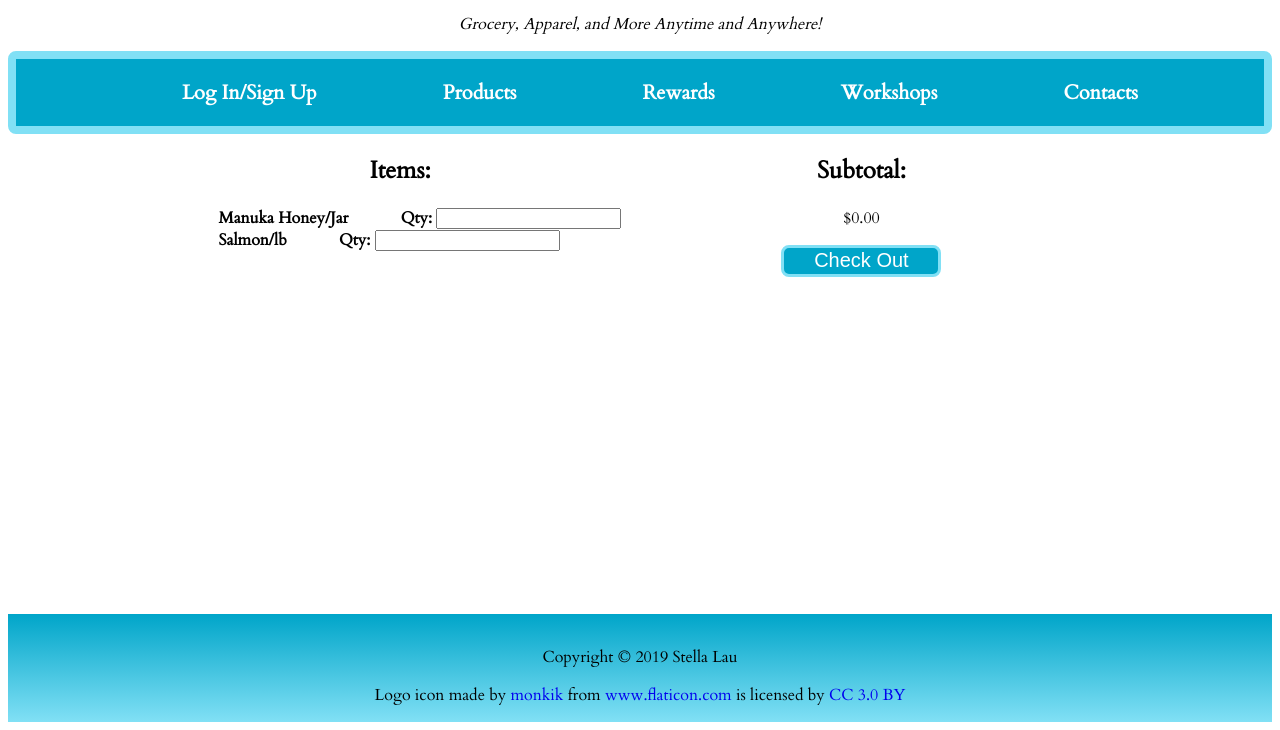
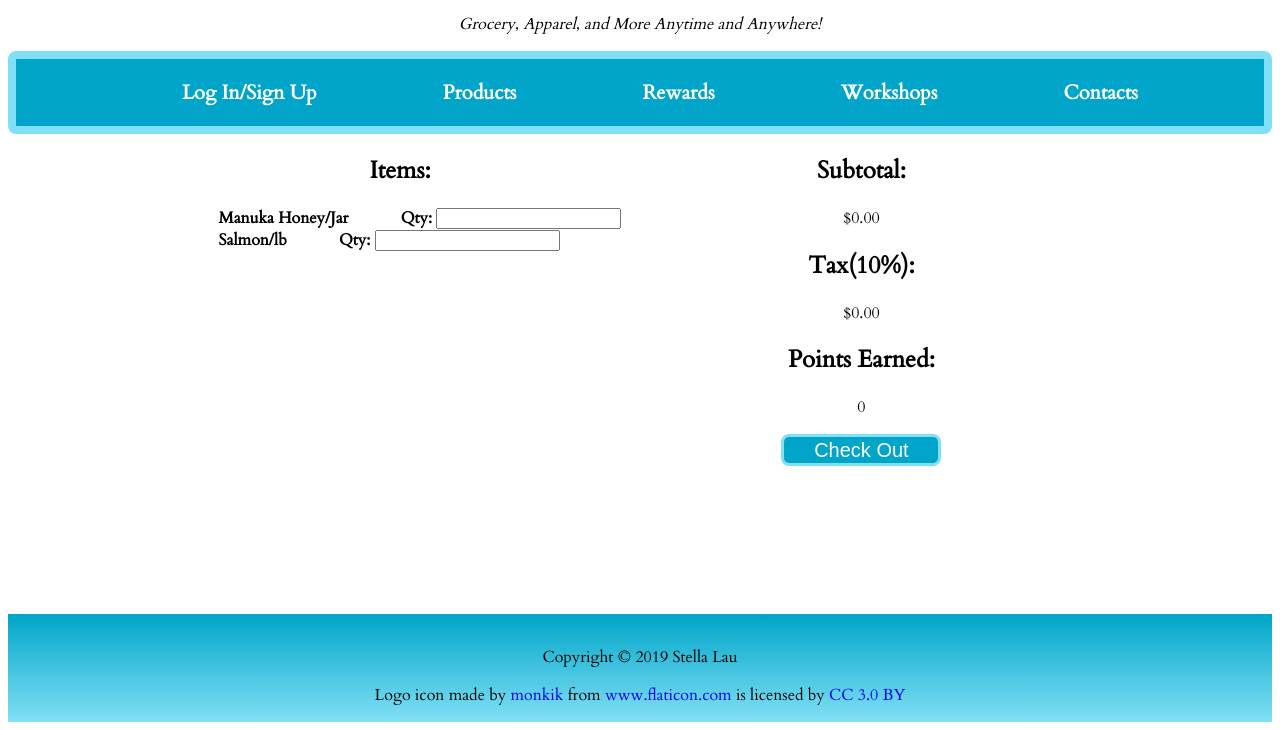
Before and after one commit to Stellau/final-project-stellau, a plain HTML site: page public/cart.html in a window 1280 px wide. Shown: the part 136-866 px from the top of the page. Drawn offline with Linux system fonts and the light colour scheme.

```diff
--- a/public/cart.html
+++ b/public/cart.html
@@ -1,4 +1,12 @@
 <!DOCTYPE html>
+<!--
+  Name: Stella Lau
+  Date: 08.11.2019
+  Section: CSE 154 AC
+  This is the cart.html page for my final project, which is the basic
+  structure of a page for users to view things that they added to their
+  cart
+-->
 
 <html lang="en">
   <head>
@@ -52,6 +60,10 @@
         <section>
           <h2>Subtotal: </h2>
           <div>$0.00</div>
+          <h2>Tax(10%): </h2>
+          <div>$0.00</div>
+          <h2>Points Earned: </h2>
+          <div>0</div>
           <button>Check Out</button>
         </section>
       </div>
```
Also changed, not shown: public/contacts.html (+7 -0 lines), public/home.html (+8 -0 lines), public/login.html (+7 -0 lines), public/products.html (+7 -0 lines), public/rewards.html (+8 -0 lines), public/workshops.html (+7 -0 lines).
